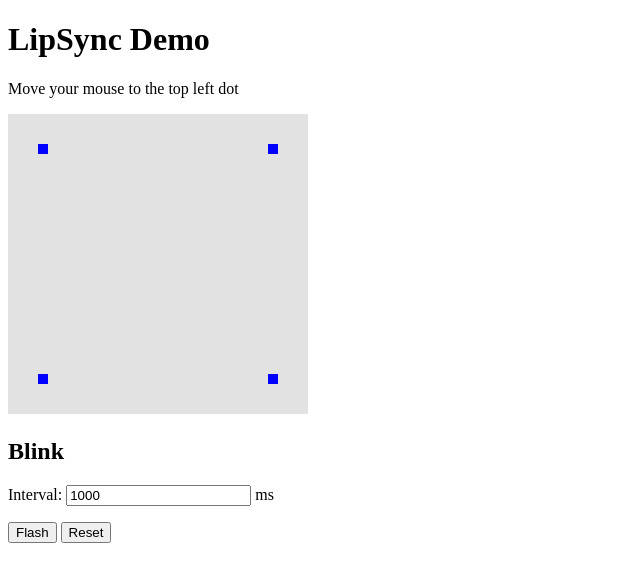
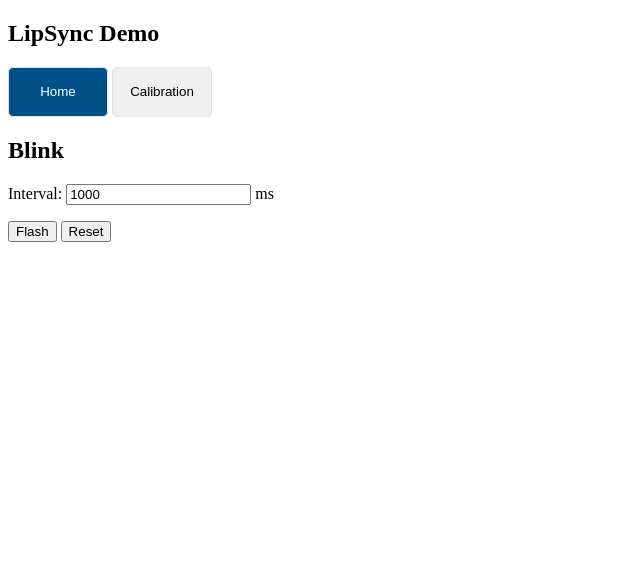
Before and after one commit to xjlim/lipsync-desktop, an Electron app: page index.html in a window 800 px wide. Shown: the whole page, without its empty margins (0-640 px from the left). Drawn offline with Linux system fonts and the light colour scheme.

Commit message:
add tabs

```diff
--- a/index.css
+++ b/index.css
@@ -44,3 +44,24 @@
 #calibrate-container {
   cursor: pointer;
 }
+
+section {
+  display: none;
+}
+
+.is-shown {
+  display: block;
+}
+
+.nav-btn {
+  width: 100px;
+  height: 50px;
+  border: 1px solid #e2e2e2;
+  border-radius: 5px;
+  cursor: pointer;
+}
+
+.is-active {
+  background: #00508a;
+  color: #fff;
+}
--- a/index.html
+++ b/index.html
@@ -8,7 +8,12 @@
 </head>
 
 <body>
+  <nav>
     <h1>LipSync Demo</h1>
+    <button class="nav-btn is-active">Home</button>
+    <button class="nav-btn">Calibration</button>
+  </nav>
+  <section id="calibration">
     <p id="instruction">
       Move your mouse to the top left dot
     </p>
@@ -20,7 +25,9 @@
       <rect id="three" x="260" y="260" width="10" height="10" style="fill: #0000ff" />
       <polyline id="polyline" points="" stroke="orange" fill="transparent" stroke-width="3"></polyline>
     </svg>
-  <section>
+  </section>
+
+  <section id="home" class="is-shown">
     <h2>Blink</h2>
     <p id="upload-status" class="hidden">Uploading...</p>
     <div id="blink-container">
--- a/renderer.js
+++ b/renderer.js
@@ -111,6 +111,11 @@ calibrateContainer.addEventListener("mouseleave", function() {
     flags = 0;
   }
 });
+
+const navButtons = document.querySelectorAll(".nav-btn");
+navButtons.forEach(btn =>
+  btn.addEventListener("click", navButtonsClickHandler)
+);
 // endregion
 
 // region functions
@@ -235,7 +240,6 @@ function mouseEnter2() {
     if (flags === 1) {
       document.getElementById("three").style.fill = "red";
       document.getElementById("two").style.fill = "blue";
-
       document.getElementById("instruction").innerHTML =
         "Now move your mouse to the bottom right dot.";
       flags++;
@@ -287,7 +291,7 @@ function mouseEnter4() {
       document.getElementById("four").style.fill = "blue";
       document.getElementById("one").style.fill = "red";
       document.getElementById("instruction").innerHTML =
-        "Now move your mouse to the top left dot.\n Stop the trace with a tap.";
+        "Now move your mouse to the top left dot.";
       flags++;
     } else {
       start = false;
@@ -311,4 +315,16 @@ function clear() {
   document.getElementById("three").style.fill = "blue";
   document.getElementById("four").style.fill = "blue";
 }
+
+function navButtonsClickHandler(event) {
+  navButtons.forEach(btn => btn.classList.remove("is-active"));
+  event.target.classList.add("is-active");
+  const sections = document.querySelectorAll("section");
+  sections.forEach(section => section.classList.remove("is-shown"));
+  if (event.target.innerText === "Home") {
+    document.getElementById("home").classList.add("is-shown");
+  } else {
+    document.getElementById("calibration").classList.add("is-shown");
+  }
+}
 // endregion
```
Lines whose indentation alone changed are shown as unchanged.
